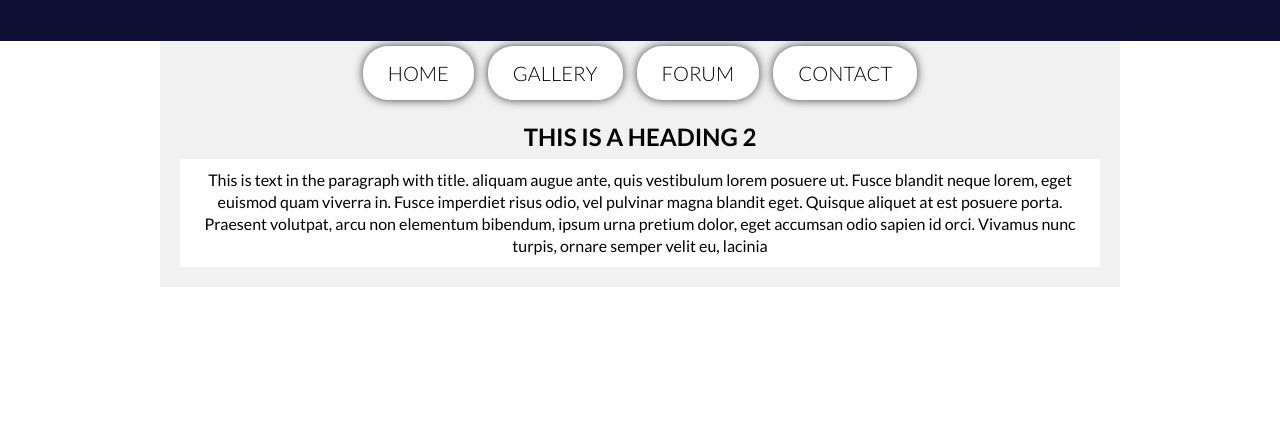
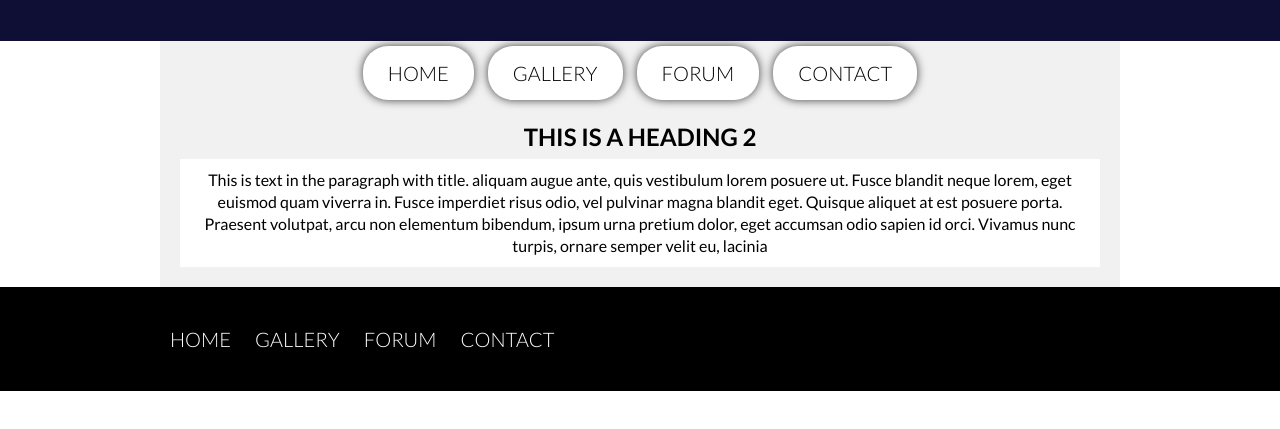
Before and after one commit to ThatManSam/School-Web-Design, a plain HTML site: page index.html in a window 1280 px wide. Shown: the part 59-488 px from the top of the page. Drawn offline with Linux system fonts and the light colour scheme.

Commit message:
Added Footer

```diff
--- a/index.html
+++ b/index.html
@@ -36,5 +36,17 @@
 </div>
 </div>
 </section>
+<footer>
+<div class="wrapper" style="background-color: inherit">
+    <nav>
+        <ul>
+            <li><a href="index.html">HOME</a></li>
+            <li><a href="gallery.html">GALLERY</a></li>
+            <li><a href="forum.html">FORUM</a></li>
+            <li><a href="contact.html">CONTACT</a></li>
+        </ul>
+    </nav>
+</div>
+</footer>
 </body>
 </html>
--- a/style.css
+++ b/style.css
@@ -51,6 +51,7 @@ q:before, q:after {
 }
 
 a {
+    color: black;
     margin:0;
     padding:0;
     font-size:100%;
@@ -185,3 +186,19 @@ header nav ul li div:hover {
     line-height: 22px;
     margin: 0 20px;
 }
+
+/**FOOTER**/
+footer {
+    background-color: #000000;
+}
+
+footer nav ul li {
+    font: 300 20px Lato;
+    padding: 40px 10px;
+    display: inline-block;
+}
+
+footer nav ul li a {
+    text-decoration: none;
+    color: #ffffff;
+}
```
